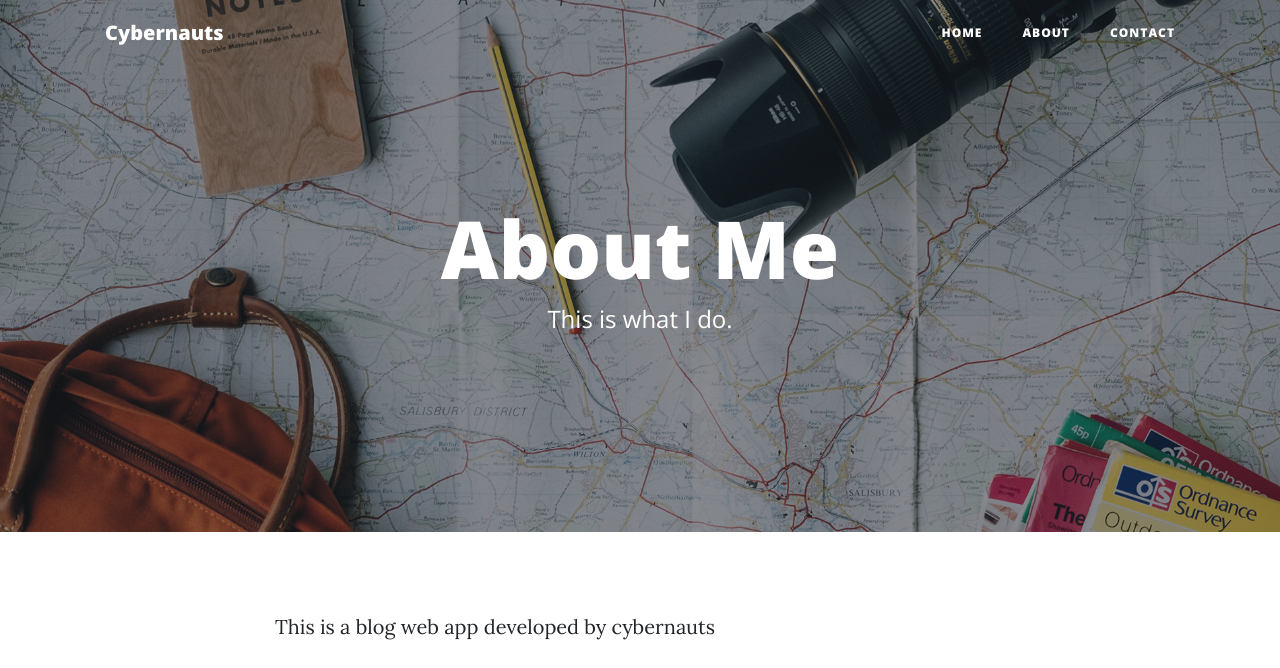
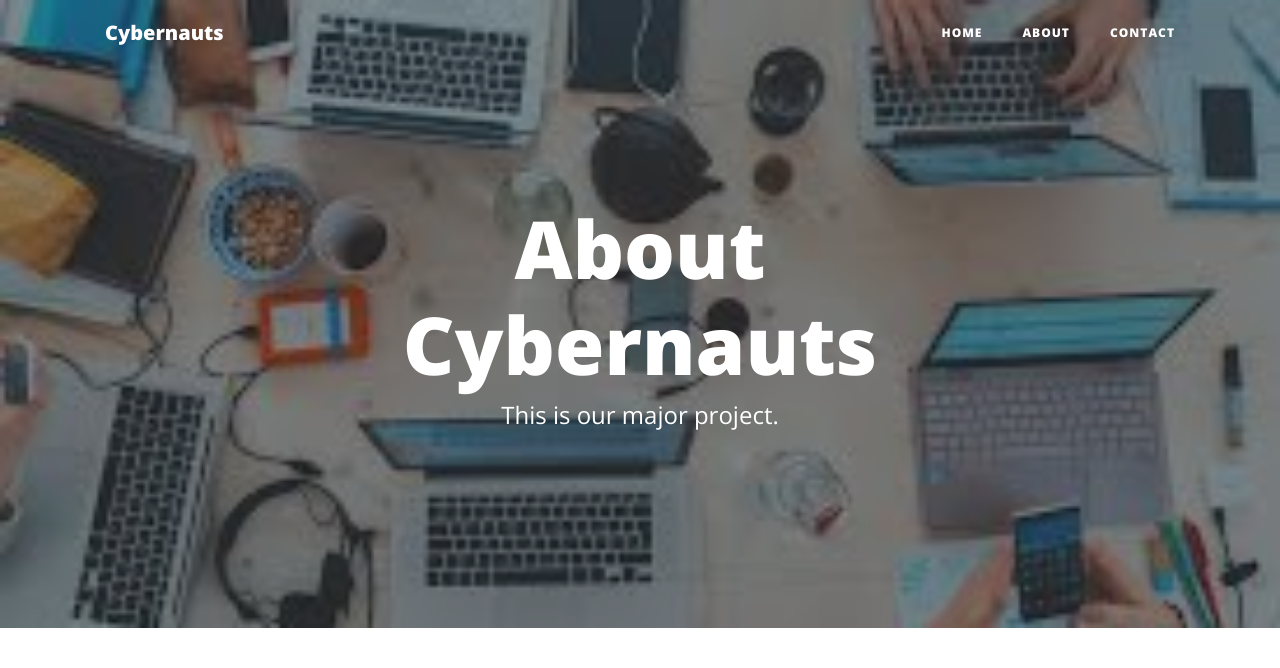
Before and after one commit to Rishitapandey/BlogWebApp, a Flask app: page /about in a window 1280 px wide. Shown: the top 668 px of the page. Run offline with Flask 2, Linux system fonts and the light colour scheme; some libraries are stand-ins or nearby versions.

Commit message:
photos change

```diff
--- a/templates/about.html
+++ b/templates/about.html
@@ -1,14 +1,14 @@
 {% extends "layout.html" %}
 {% block body %}
     <!-- Page Header -->
-    <header class="masthead" style="background-image: url('{{ url_for('static', filename='img/about-bg.jpg') }}')">
+    <header class="masthead" style="background-image: url('{{ url_for('static', filename='img/about.jpeg') }}')">
       <div class="overlay"></div>
       <div class="container">
         <div class="row">
           <div class="col-lg-8 col-md-10 mx-auto">
             <div class="page-heading">
-              <h1>About Me</h1>
-              <span class="subheading">This is what I do.</span>
+              <h1>About Cybernauts</h1>
+              <span class="subheading">This is our major project.</span>
             </div>
           </div>
         </div>
--- a/templates/index.html
+++ b/templates/index.html
@@ -1,7 +1,7 @@
 {% extends "layout.html" %}
 {% block body %}
     <!-- Page Header -->
-    <header class="masthead" style="background-image: url('{{ url_for('static', filename='img/home-bg.jpg') }}')">
+    <header class="masthead" style="background-image: url('{{ url_for('static', filename='img/home.png') }}')">
       <div class="overlay"></div>
       <div class="container">
         <div class="row">
```
Also changed, not shown: static/img/about.jpeg (added), static/img/home.png (added), static/img/home2.jpeg (added), 1 other file.
